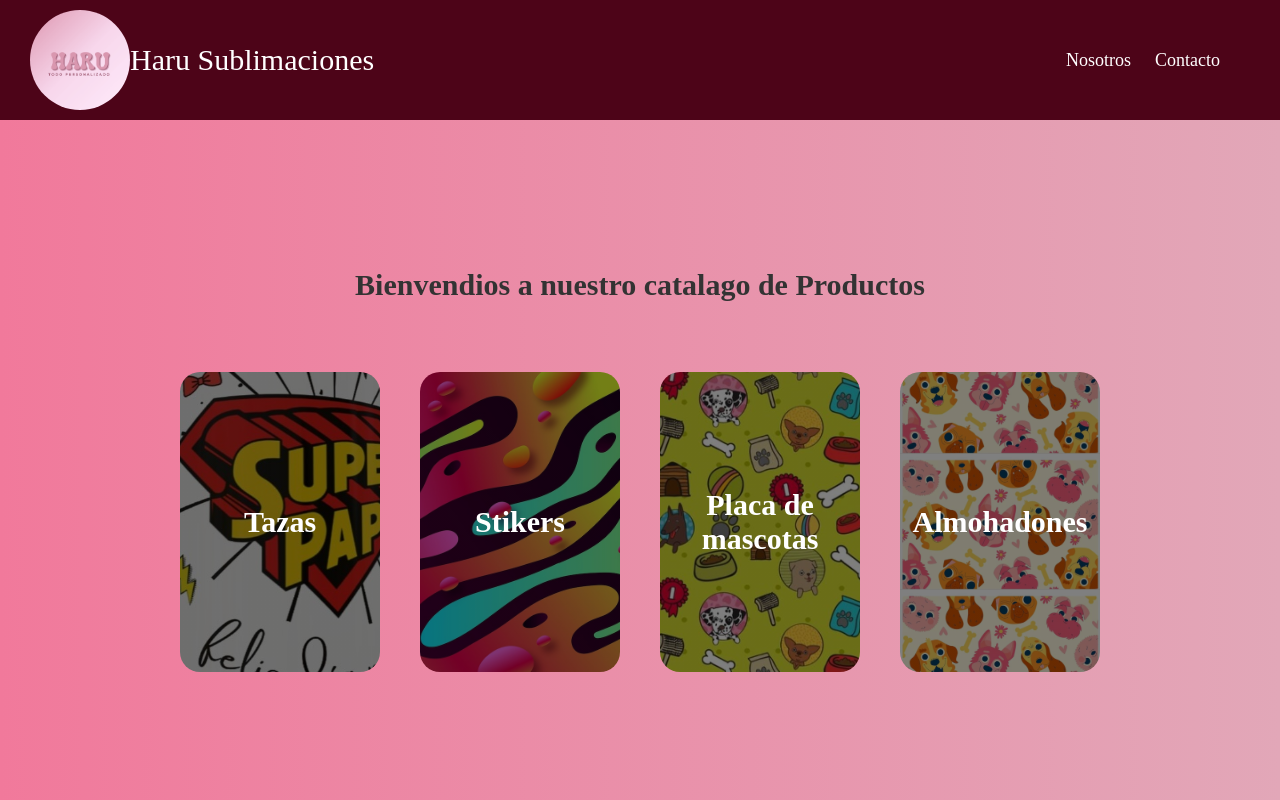
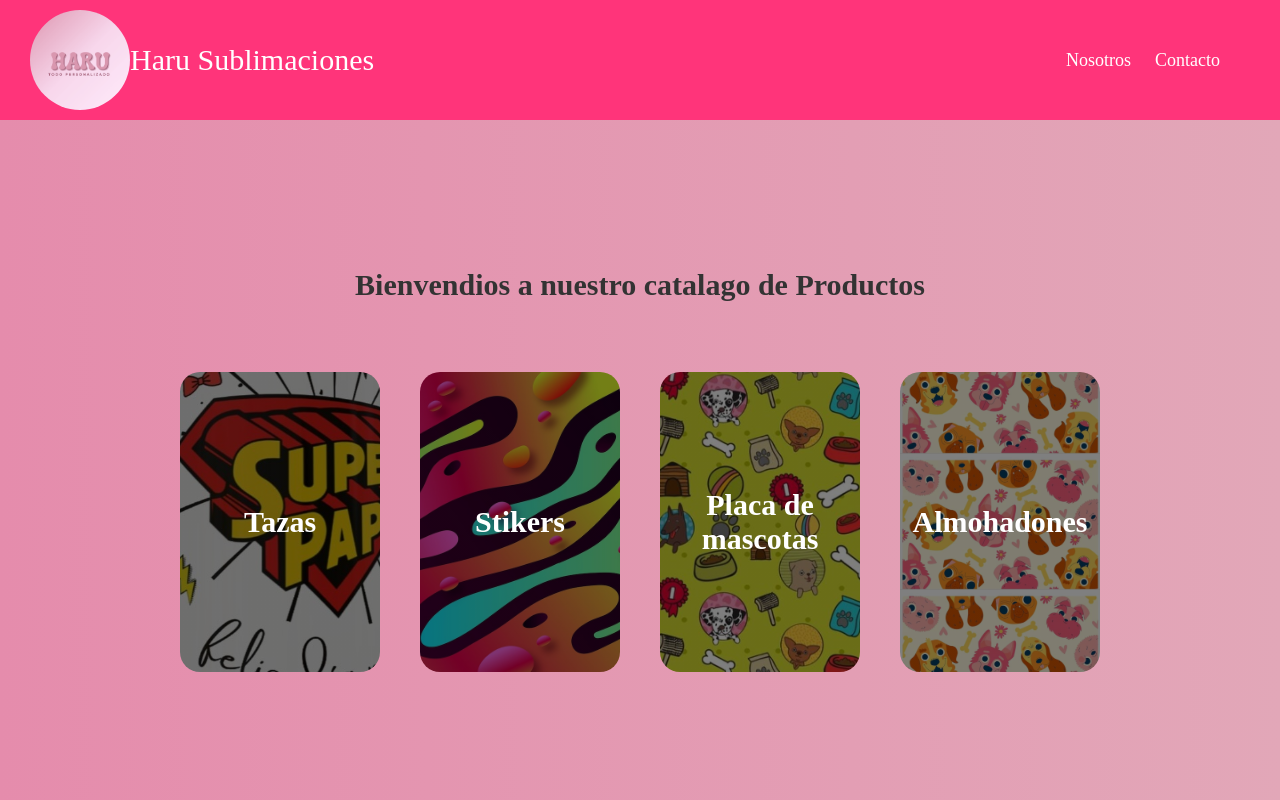
Before and after one commit to Hug28/Pagina-web-sublimaciones, a Flask app: page /home in a window 1280 px wide. Run offline with Flask 3, Linux system fonts and the light colour scheme; some libraries are stand-ins or nearby versions.

Commit message:
actualizar css

```diff
--- a/src/static/style.css
+++ b/src/static/style.css
@@ -5,7 +5,7 @@
 }
 
 body{
-    background:linear-gradient(to right,#f1799b,#e2a7b8) ;
+    background:linear-gradient(to right,#e58cac,#e2a7b8) ;
     font-family: cursive;
 }
 a {
@@ -18,7 +18,7 @@ a {
     justify-content: space-between;
     align-items: center;
     padding: 10px 30px;
-    background-color: #4d0418;
+    background-color: #ff347a;
 }
 
 .logo{
```
